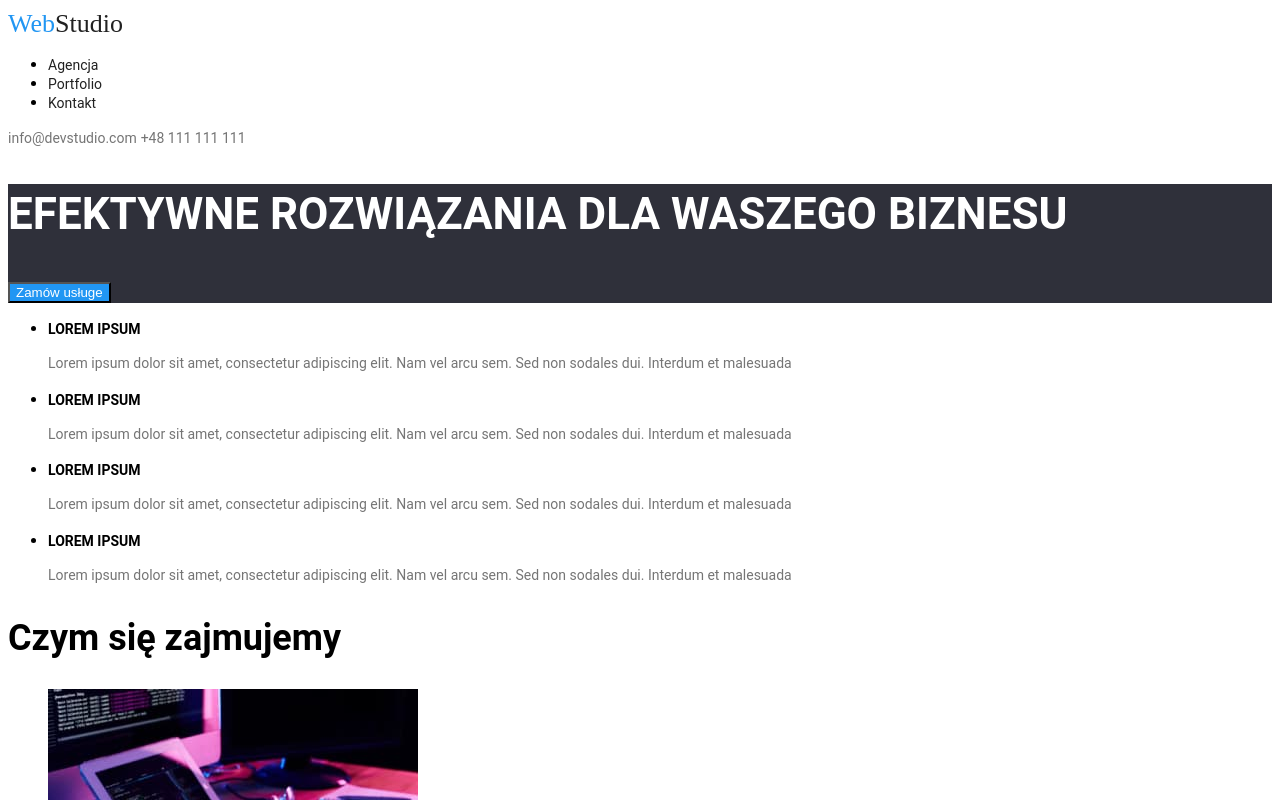
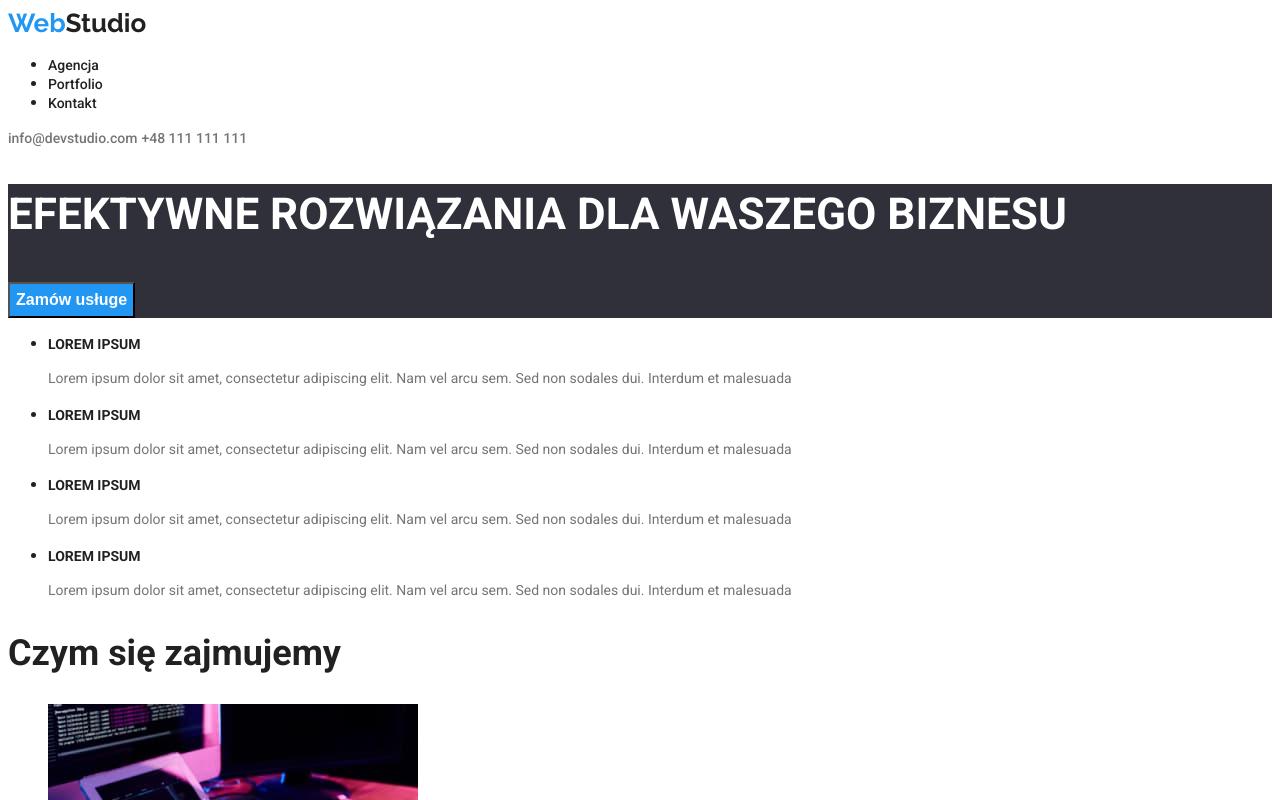
Before and after one commit to KamilKucharczyk/goit-markup-hw-02, a plain HTML site: page index.html in a window 1280 px wide. Shown: the top 800 px of the page. Drawn offline with Linux system fonts and the light colour scheme.

Commit message:
Homework 2 corrections

```diff
--- a/css/styles.css
+++ b/css/styles.css
@@ -10,7 +10,7 @@
 }
 body {
   background-color: var(--background-page-color);
-  color: var(--brand-color-black);
+  color: var(--text-color-black);
   font-family: "Roboto", sans-serif;
 }
 .menu {
@@ -19,7 +19,7 @@ body {
 .menu-logo-top {
   color: var(--text-color-black);
   font-family: Raleway;
-  font-weight: 700px;
+  font-weight: 700;
   font-size: 26px;
   line-height: 1.2;
   text-decoration: none;
@@ -27,13 +27,13 @@ body {
 .menu-logo {
   color: var(--text-color-blue);
   font-family: Raleway;
-  font-weight: 700px;
+  font-weight: 700;
   font-size: 26px;
   line-height: 1.2;
   text-decoration: none;
 }
 .navigation-link {
-  font-weight: 500px;
+  font-weight: 500;
   font-size: 14px;
   line-height: 1.14;
   color: var(--text-color-black);
@@ -44,7 +44,7 @@ body {
   color: var(--text-color-blue);
 }
 .mail {
-  font-weight: 500px;
+  font-weight: 500;
   font-size: 14px;
   line-height: 1.14;
   color: var(--text-color-grey);
@@ -55,7 +55,7 @@ body {
   color: var(--text-color-blue);
 }
 .tel {
-  font-weight: 500px;
+  font-weight: 500;
   font-size: 14px;
   line-height: 1.14;
   color: var(--text-color-grey);
@@ -70,15 +70,19 @@ body {
 }
 .primary-header {
   color: var(--text-color-white);
+  font-style: normal;
   font-size: 44px;
   line-height: 1.4;
 }
 .solution-order button {
   background-color: var(--color-background-blue);
   color: var(--text-color-white);
+  font-weight: 700;
+  font-size: 16px;
+  line-height: 1.88;
 }
 .feature-list h3 {
-  font-weight: 700px;
+  font-style: normal;
   font-size: 14px;
   line-height: 1.14;
 }
@@ -88,7 +92,7 @@ body {
   line-height: 1.7;
 }
 .what-we-do {
-  font-weight: 700px;
+  font-style: normal;
   font-size: 36px;
   line-height: 1.16;
 }
@@ -96,12 +100,13 @@ body {
   background-color: var(--color-background-light-grey);
 }
 .our-team-header {
-  font-weight: 700px;
+  font-style: normal;
   font-size: 36px;
   line-height: 1.16;
 }
 .our-team-list h4 {
-  font-weight: 500px;
+  font-weight: 500;
+  font-style: normal;
   font-size: 16px;
   line-height: 1.19;
 }
@@ -116,7 +121,7 @@ body {
 .menu-logo-bottom {
   color: var(--text-color-white);
   font-family: Raleway;
-  font-weight: 700px;
+  font-weight: 700;
   font-size: 26px;
   line-height: 1.2;
   text-decoration: none;
@@ -127,7 +132,7 @@ body {
   line-height: 1.71;
 }
 .projects h3 {
-  font-weight: 700px;
+  font-style: normal;
   font-size: 18px;
   line-height: 2;
 }
@@ -139,7 +144,7 @@ body {
 .project-button {
   background-color: var(--color-background-light-grey);
   color: var(--text-color-black);
-  font-weight: 500px;
+  font-weight: 500;
   font-size: 16px;
   line-height: 1.63;
 }
--- a/index.html
+++ b/index.html
@@ -8,22 +8,23 @@
     <link rel="preconnect" href="https://fonts.googleapis.com" />
     <link rel="preconnect" href="https://fonts.gstatic.com" crossorigin />
     <link
-      href="https://fonts.googleapis.com/css2?family=Montserrat:wght@400;700&family=Raleway:wght@700&family=Roboto:wght@400;500;700;900&display=swap"
+      href="https://fonts.googleapis.com/css2?family=Raleway:wght@700&family=Roboto:wght@400;500;700;900&display=swap"
+      rel="stylesheet"
     />
     <link rel="stylesheet" href="./css/styles.css" />
   </head>
   <body>
     <header class="menu">
-      <a href="/index.html" class="menu-logo-top"
+      <a href="index.html" class="menu-logo-top"
         ><span class="menu-logo">Web</span>Studio</a
       >
       <nav class="navigation">
         <ul>
-          <li><a href="/index.html" class="navigation-link">Agencja</a></li>
+          <li><a href="index.html" class="navigation-link">Agencja</a></li>
           <li>
-            <a href="/portfolio.html" class="navigation-link">Portfolio</a>
+            <a href="portfolio.html" class="navigation-link">Portfolio</a>
           </li>
-          <li><a href="/kontakt" class="navigation-link">Kontakt</a></li>
+          <li><a href="kontakt" class="navigation-link">Kontakt</a></li>
         </ul>
       </nav>
       <a href="mailto:info@devstudio.com" class="mail">info@devstudio.com</a>
@@ -170,7 +171,7 @@
     </main>
 
     <footer class="footer">
-      <a href="/index.html" class="menu-logo-bottom"
+      <a href="index.html" class="menu-logo-bottom"
         ><span class="menu-logo">Web</span>Studio</a
       >
       <address>
```
Also changed, not shown: portfolio.html (+16 -15 lines).
